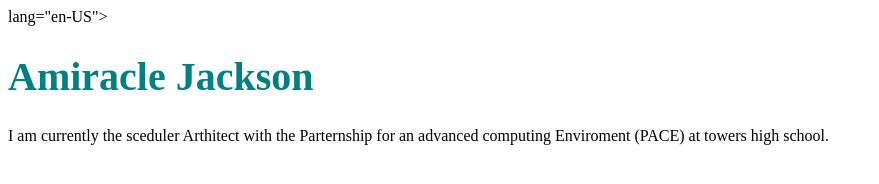
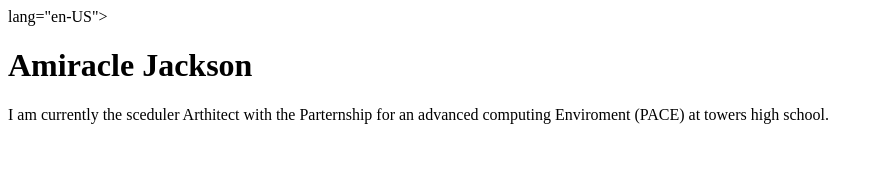
Before and after one commit to amiraclejackson223/amiraclejackson223.github.io, a plain HTML site: page index.html in a window 1280 px wide. Shown: the whole page, without its empty margins (0-879 px from the left). Drawn offline with Linux system fonts and the light colour scheme; files that its build step writes are made by us from their sources.

Commit message:
Update index.html

```diff
--- a/index.html
+++ b/index.html
@@ -1,7 +1,11 @@
 <!DOCTYPE html>
 <html> lang="en-US">
-<H1 style="font-size: 40px;color:Teal">
-Amiracle Jackson
+<head>
+<link rel=stylesheet" href=content/mystyle.css'>
+  <head>
+<body>
+ <H1>
+  Amiracle Jackson
 </H1>
 <p>
   I am currently the sceduler Arthitect with the Parternship for an advanced computing
```
